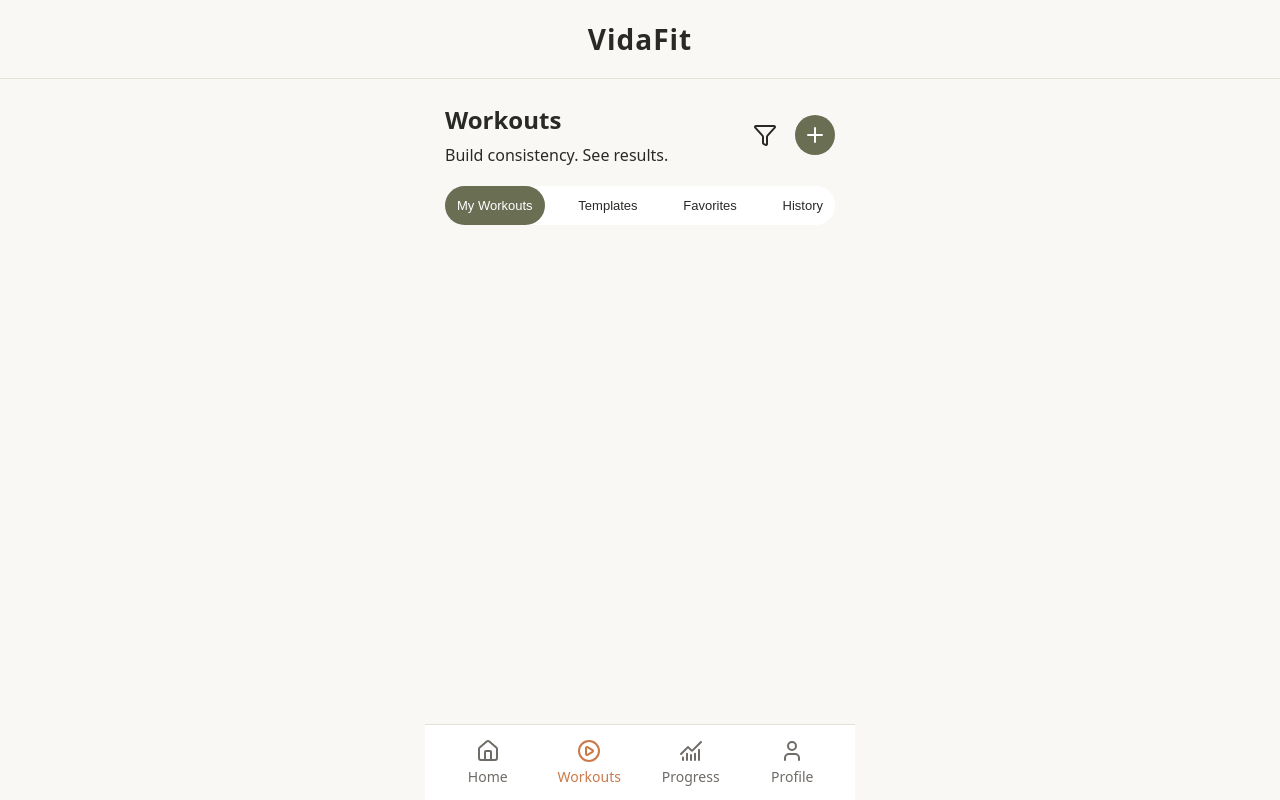
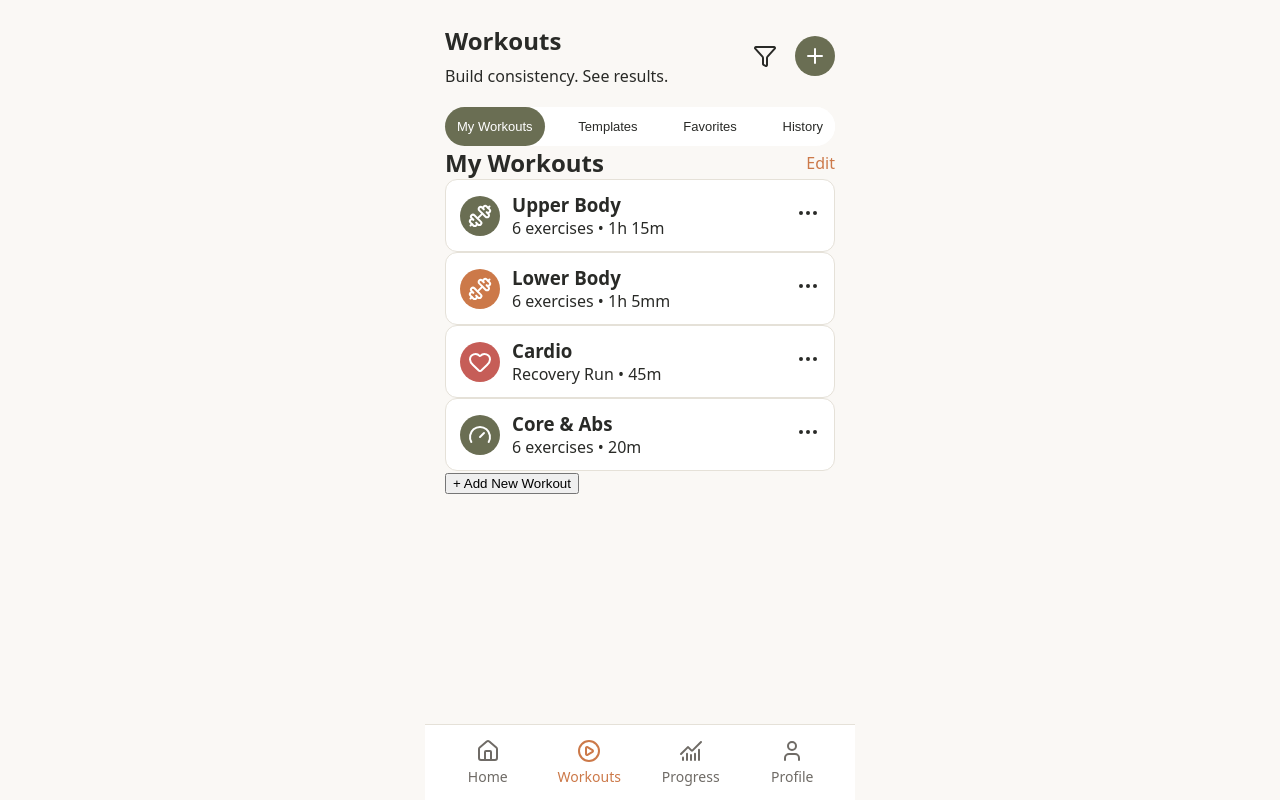
Before and after one commit to almaraz-05/vidafit, a React (Vite) app: page /workouts in a window 1280 px wide. Built offline with nearby package versions, Linux system fonts and the light colour scheme.

Commit message:
complete individual workout cards

```diff
--- a/src/App.jsx
+++ b/src/App.jsx
@@ -1,4 +1,3 @@
-import Header from "./components/Header";
 import BottomNav from "./components/BottomNav";
 import { Outlet } from "react-router-dom";
 
@@ -6,7 +5,7 @@ function App() {
 
   return (
       <div>
-        <Header />
+
 
         <Outlet />
 
--- /dev/null
+++ b/src/components/MyWorkouts.css
@@ -0,0 +1,48 @@
+.my-workouts-header {
+    display: flex;
+    justify-content: space-between;
+}
+
+.my-workouts-edit {
+    background: none;
+    border: none;
+    padding: 0;
+    font: inherit;
+    color: var(--color-accent);
+    cursor: pointer;
+}
+
+.my-workouts-card {
+    display: flex;
+    align-items: center;
+    gap: 12px;
+    width: 100%;
+    padding: 12px 14px;
+    border: 1px solid var(--color-border);
+    border-radius: 12px;
+    background-color: var(--color-surface);
+}
+
+.my-workouts-icon {
+    color: white;
+    width: 40px;
+    height: 40px;
+    border-radius: 50%;
+    display: flex;
+    justify-content: center;
+    align-items: center;
+}
+
+.core-activity-icon {
+    background-color: var(--color-primary);
+}
+
+.my-workouts-info {
+    display: flex;
+    flex-direction: column;
+    flex: 1;
+}
+
+/* .add-workout-card {
+
+} */
--- /dev/null
+++ b/src/components/MyWorkouts.jsx
@@ -0,0 +1,73 @@
+import "./MyWorkouts.css";
+import { Dumbbell, Heart, Gauge, Ellipsis } from "lucide-react";
+
+function MyWorkouts() {
+
+    const activities = [
+        { name: "Upper Body", icon: Dumbbell, iconClass: "upper-activity-icon", exercises: "6 exercises", time: "1h 15m" },
+        { name: "Lower Body", icon: Dumbbell, iconClass: "lower-activity-icon", exercises: "6 exercises", time: "1h 5mm"},
+        { name: "Cardio", icon: Heart, iconClass: "cardio-activity-icon", runType: "Recovery Run", time: "45m"},
+        { name: "Core & Abs", icon: Gauge, iconClass: "core-activity-icon", exercises: "6 exercises", time: "20m" }
+    ];
+
+    return (
+        <section className="my-workouts">
+            <div className="my-workouts-header">
+                <h2>My Workouts</h2>
+                <button className="my-workouts-edit">Edit</button>
+            </div>
+
+
+            {/* .map() our workouts wrapped within a div for the full content*/}
+            <div className=" my-workouts-content">
+                {activities.map((activity) => {
+                    const Icon = activity.icon;
+
+                    return (
+
+                        <div className="my-workouts-card" key={activity.name}>
+
+                            <div className={`my-workouts-icon ${activity.iconClass}`} >
+                                <Icon />
+                            </div>
+
+
+
+                            <div className="my-workouts-info">
+                                <h3>{activity.name}</h3>
+                                <p>{activity.exercises || activity.runType} • {activity.time}</p>
+                            </div>
+
+
+
+
+
+                            <div className="my-workouts-ellipsis">
+                                <Ellipsis />
+                            </div>
+                        </div>
+
+
+
+
+
+
+                    );
+
+                })}
+
+                <button className="add-workout-card">
+                    + Add New Workout
+                </button>
+
+
+
+            </div>
+        </section>
+
+
+    );
+
+}
+
+export default MyWorkouts;
--- a/src/components/RecentActivity.jsx
+++ b/src/components/RecentActivity.jsx
@@ -4,9 +4,9 @@ import "./RecentActivity.css";
 function RecentActivity() {
 
     const activities = [
-        { name: "Upper",  icon: Dumbbell, iconClass: "upper-activtiy-icon",  date: "Today",     exercises: "6 exercises", time: "1hr 15min" },
-        { name: "Lower",  icon: Dumbbell, iconClass: "lower-activity-icon",  date: "August 17", exercises: "5 exercises", time: "1 hr 5 min" },
-        { name: "Cardio", icon: Heart,    iconClass: "cardio-activity-icon", date: "August 15", distance: "4 miles", time: "42 min" }
+        { name: "Upper",  icon: Dumbbell, iconClass: "upper-activtiy-icon",  date: "Today",     exercises: "6 exercises", time: "1h 15m" },
+        { name: "Lower",  icon: Dumbbell, iconClass: "lower-activity-icon",  date: "August 17", exercises: "5 exercises", time: "1h 5m" },
+        { name: "Cardio", icon: Heart,    iconClass: "cardio-activity-icon", date: "August 15", distance: "4 miles", time: "42m" }
     ];
 
     return (
--- a/src/pages/Home.jsx
+++ b/src/pages/Home.jsx
@@ -3,10 +3,16 @@ import WorkoutCard from "../components/WorkoutCard";
 import WeeklyOverview from "../components/WeeklyOverview";
 import QuickStart from "../components/QuickStart";
 import RecentActivity from "../components/RecentActivity";
+import Header from "../components/Header";
 
 function Home() {
     return (
+
+
+
         <main className="home">
+
+            <Header />
             <section className="home-greeting">
                 <h2>Good evening!</h2>
                 <p>Ready to move?</p>
--- a/src/pages/Workouts.jsx
+++ b/src/pages/Workouts.jsx
@@ -1,6 +1,7 @@
 import { Filter, Plus } from "lucide-react";
 import "./Workouts.css";
 import WorkoutTab from "../components/WorkoutsTab";
+import MyWorkouts from "../components/MyWorkouts";
 
 function Workouts() {
     return (
@@ -23,6 +24,7 @@ function Workouts() {
             </section>
 
             <WorkoutTab />
+            <MyWorkouts />
 
 
 
```
